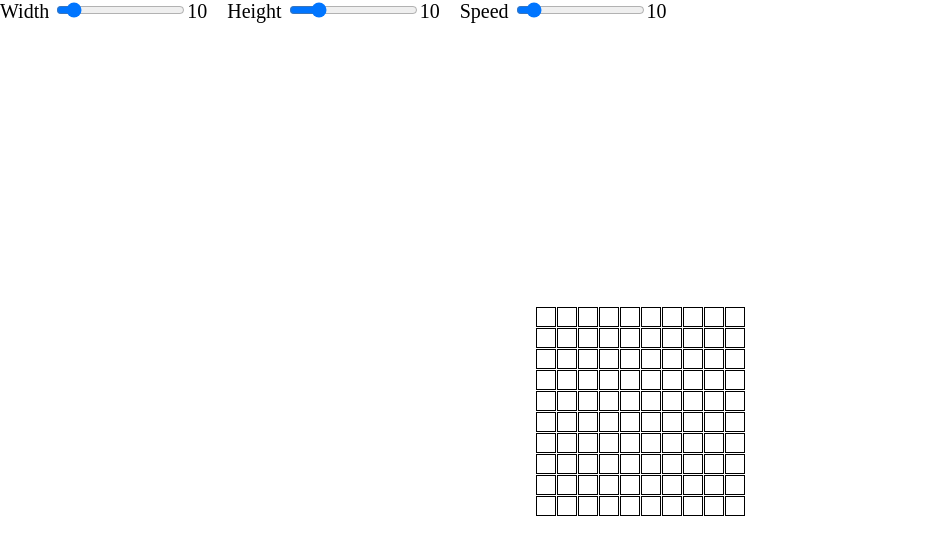
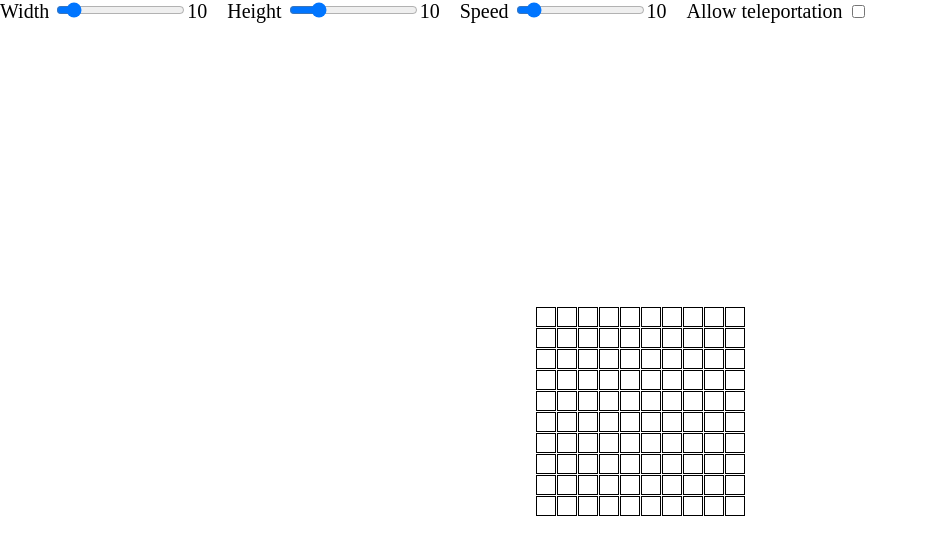
Before and after one commit to SleepingWhale/snake-game, a React app: page / in a window 1280 px wide. Shown: the top 554 px of the page, without its empty margins (0-927 px from the left). Built offline with nearby package versions, Linux system fonts and the light colour scheme.

Commit message:
Add allow teleportation setting control

```diff
--- /dev/null
+++ b/src/components/Checkbox.tsx
@@ -0,0 +1,23 @@
+import * as React from 'react';
+
+
+export type OwnProps = {
+  name: string;
+}
+
+export type ConnectedState = {
+  value: boolean;
+}
+
+export type ConnectedDispatch = {
+  onClick(event: React.FormEvent<HTMLInputElement>): void;
+}
+
+export const Checkbox: React.SFC<ConnectedState & ConnectedDispatch & OwnProps> = ({ value, onClick, ...inputProps }) => (
+  <input
+    {...inputProps}
+    type="checkbox"
+    checked={value}
+    onChange={onClick}
+  />
+);
--- a/src/components/SettingsPanel.tsx
+++ b/src/components/SettingsPanel.tsx
@@ -1,5 +1,5 @@
 import * as React from 'react';
-import { RangeContainer } from '../containers';
+import { RangeContainer, CheckboxContainer } from '../containers';
 import * as styles from './settingsPanel.css';
 
 
@@ -19,6 +19,10 @@ export const SettingsPanel: React.SFC = () => {
         <label htmlFor="speed">Speed</label>
         <RangeContainer name="speed" min={1} max={100} />
       </div>
+      <div className={styles.settingsItem}>
+        <label htmlFor="isTeleportationAllowed">Allow teleportation</label>
+        <CheckboxContainer name="isTeleportationAllowed" />
+      </div>
     </div>
   );
 };
--- /dev/null
+++ b/src/containers/CheckboxContainer.ts
@@ -0,0 +1,18 @@
+import { connect } from 'react-redux';
+import { Dispatch } from 'redux';
+import { IStore } from '../store';
+import { OwnProps, ConnectedState, ConnectedDispatch, Checkbox } from '../components/Checkbox';
+import { set, SettingsActionPayload } from '../redux/settings';
+
+
+const mapStateToProps = (state: IStore, ownProps: OwnProps): ConnectedState => ({
+  value: state.settings[ownProps.name]
+});
+
+const mapDispatchToProps = (dispatch: Dispatch<SettingsActionPayload>, ownProps: OwnProps): ConnectedDispatch => ({
+  onClick: (event) => dispatch(set({value: event.currentTarget.checked, name: ownProps.name})),
+});
+
+
+export const CheckboxContainer =
+  connect<ConnectedState, ConnectedDispatch, OwnProps>(mapStateToProps, mapDispatchToProps)(Checkbox);
--- a/src/containers/index.ts
+++ b/src/containers/index.ts
@@ -1,2 +1,3 @@
 export * from './RangeContainer';
 export * from './GameBoardContainer';
+export * from './CheckboxContainer';
--- a/src/redux/game.ts
+++ b/src/redux/game.ts
@@ -17,7 +17,6 @@ export type TNextStep = {
 export interface GameState {
   isRunning: boolean;
   isGameOver: boolean;
-  isTeleportingAllowed: boolean;
   score: number;
   applePosition?: number;
   snakePosition: number[];
@@ -28,7 +27,6 @@ export interface GameState {
 const initialState: GameState = {
   isRunning: false,
   isGameOver: false,
-  isTeleportingAllowed: false,
   score: 0,
   snakePosition: [],
   snakeDirectionCurrent: 'up',
@@ -87,12 +85,11 @@ export default function reducer(state: GameState = initialState, action: GameAct
         snakeDirectionNext,
         snakePosition,
         applePosition,
-        isTeleportingAllowed,
       } = state;
-      const { width, height } = action.settings;
+      const { width, height, isTeleportationAllowed } = action.settings;
       const { nextCell, isTeleporting } = calcNextCell(snakeDirectionNext, snakePosition[0], width, height);
       const gotApple: boolean = applePosition === nextCell;
-      const isDead: boolean = calcIsDead(nextCell, snakePosition, isTeleportingAllowed, isTeleporting);
+      const isDead: boolean = calcIsDead(nextCell, snakePosition, isTeleportationAllowed, isTeleporting);
       const newSnakePosition: number[] = [nextCell, ...snakePosition];
 
       if (applePosition !== nextCell) {
--- a/src/redux/settings.ts
+++ b/src/redux/settings.ts
@@ -2,17 +2,19 @@ export interface SettingsState {
   width: number;
   height: number;
   speed: number;
+  isTeleportationAllowed: boolean;
 }
 
 export interface SettingsActionPayload {
   name: string;
-  value: number;
+  value: number | boolean;
 }
 
 const initialState: SettingsState = {
   width: 10,
   height: 10,
   speed: 10,
+  isTeleportationAllowed: false
 };
 
 
```
